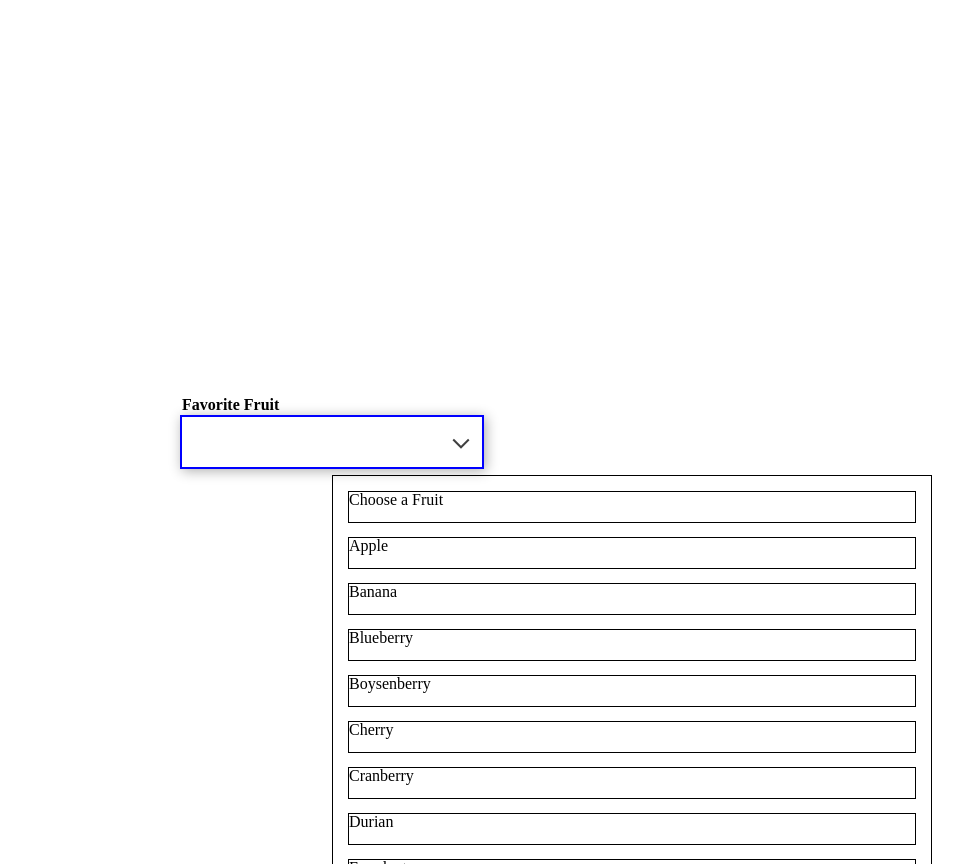
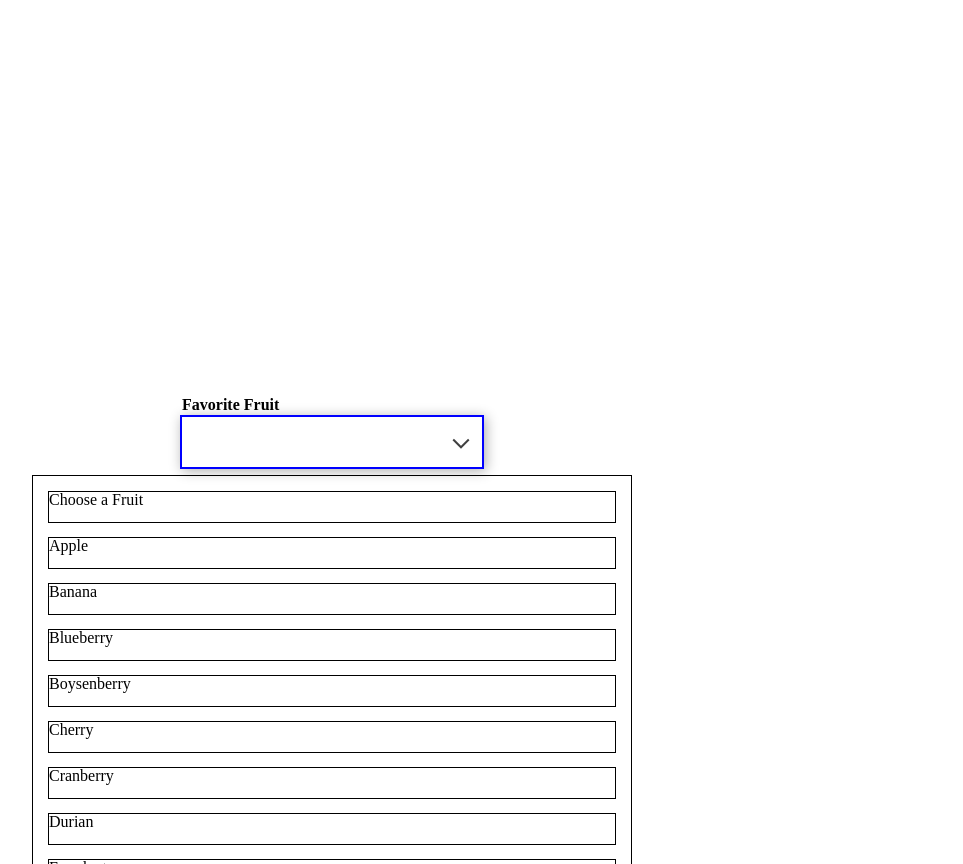
Before and after one commit to BrianARuff/test-gitdoc-extension, a React (Vite) app: page / in a window 1280 px wide. Both pictures are taken after a click on the element 640 px from the left and 442 px from the top of the page. Shown: the whole page, without its empty margins (308-1271 px from the left). Built offline with nearby package versions, Linux system fonts and the light colour scheme.

Commit message:
Oct 15, 2024, 7:50 AM

```diff
--- a/src/ComboBox.tsx
+++ b/src/ComboBox.tsx
@@ -59,7 +59,10 @@ export const Combobox = ({
   const [selectedOption, setSelectedOption] = useState<ComboxBoxOption | null>(
     null
   );
-  const [transform, setTransform] = useState<string>("");
+  const [listboxRect, setListboxRect] = useState<{ x: number; y: number }>({
+    x: 0,
+    y: 0,
+  });
 
   const uid = useId();
   const comboboxId = `combobox__${uid}`;
@@ -76,11 +79,13 @@ export const Combobox = ({
         const buttonRect = comboboxRef.current.getBoundingClientRect();
         const listboxRect = listboxRef.current.getBoundingClientRect();
 
-        const translateY = buttonRect?.y + buttonRect.height + 8;
-        const translateX =
+        const y = buttonRect?.y + buttonRect.height + 8;
+        const x =
           buttonRect?.x + buttonRect?.width / 2 - listboxRect?.width / 2;
-
-        setTransform(`translate(${translateX}px, ${translateY}px)`);
+        setListboxRect({
+          x,
+          y,
+        });
       }
     };
 
@@ -210,15 +215,10 @@ export const Combobox = ({
           ref={listboxRef}
           id={`comboboxListbox__${uid}`}
           aria-labelledby={comboboxLabelId}
-          className={
-            isOpen && transform
-              ? "show combobox-listbox"
-              : "hide combobox-listbox"
-          }
+          className={isOpen ? "show combobox-listbox" : "hide combobox-listbox"}
           style={{
-            top: "0",
-            left: "0",
-            transform,
+            top: listboxRect.y + "px",
+            left: listboxRect.x + "px",
             minWidth: "200px",
           }}
         >
```
